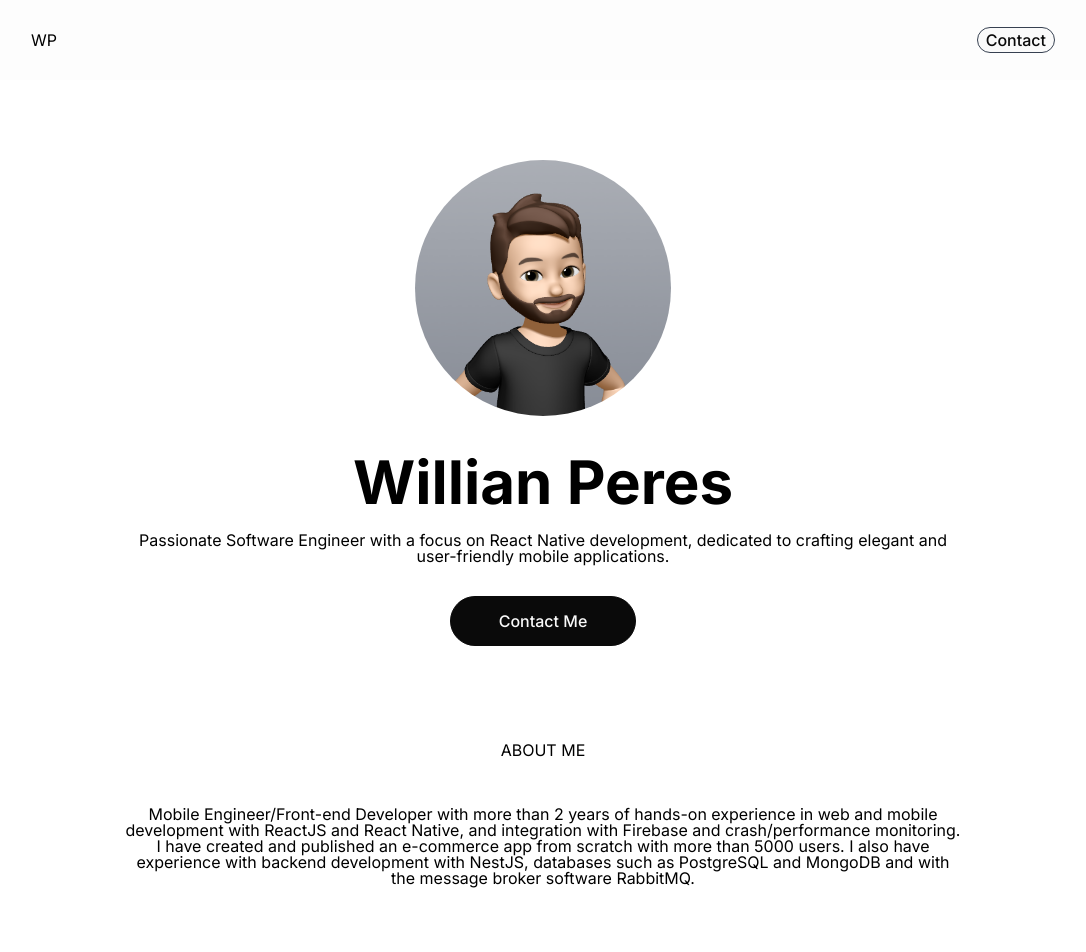
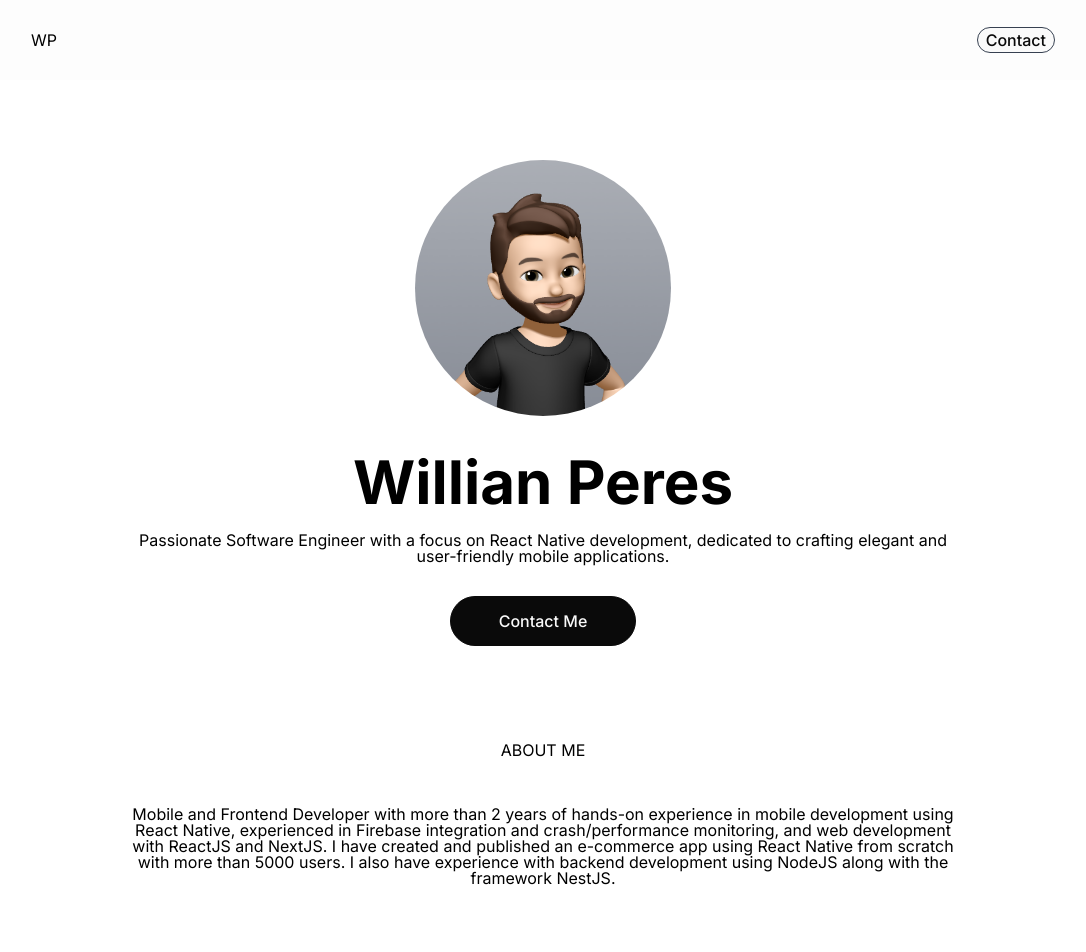
Before and after one commit to willperes/portfolio, a Next.js app: page / in a window 1280 px wide. Shown: the top 952 px of the page, without its empty margins (97-1183 px from the left). Built offline with nearby package versions, Linux system fonts and the light colour scheme; a web font is replaced by a local one.

Commit message:
fix: change about me text

```diff
--- a/src/components/pages/Home/AboutMe/index.tsx
+++ b/src/components/pages/Home/AboutMe/index.tsx
@@ -7,13 +7,13 @@ export const AboutMe: React.FC = () => {
       <h1 className={"text-section-title mb-8 sm:mb-12"}>ABOUT ME</h1>
 
       <p className={"text-secondary text-center responsive-text-sm"}>
-        Mobile Engineer/Front-end Developer with more than 2 years of hands-on
-        experience in web and mobile development with ReactJS and React Native,
-        and integration with Firebase and crash/performance monitoring. I have
-        created and published an e-commerce app from scratch with more than 5000
-        users. I also have experience with backend development with NestJS,
-        databases such as PostgreSQL and MongoDB and with the message broker
-        software RabbitMQ.
+        Mobile and Frontend Developer with more than 2 years of hands-on
+        experience in mobile development using React Native, experienced in
+        Firebase integration and crash/performance monitoring, and web
+        development with ReactJS and NextJS. I have created and published an
+        e-commerce app using React Native from scratch with more than 5000
+        users. I also have experience with backend development using NodeJS
+        along with the framework NestJS.
       </p>
     </section>
   );
```
